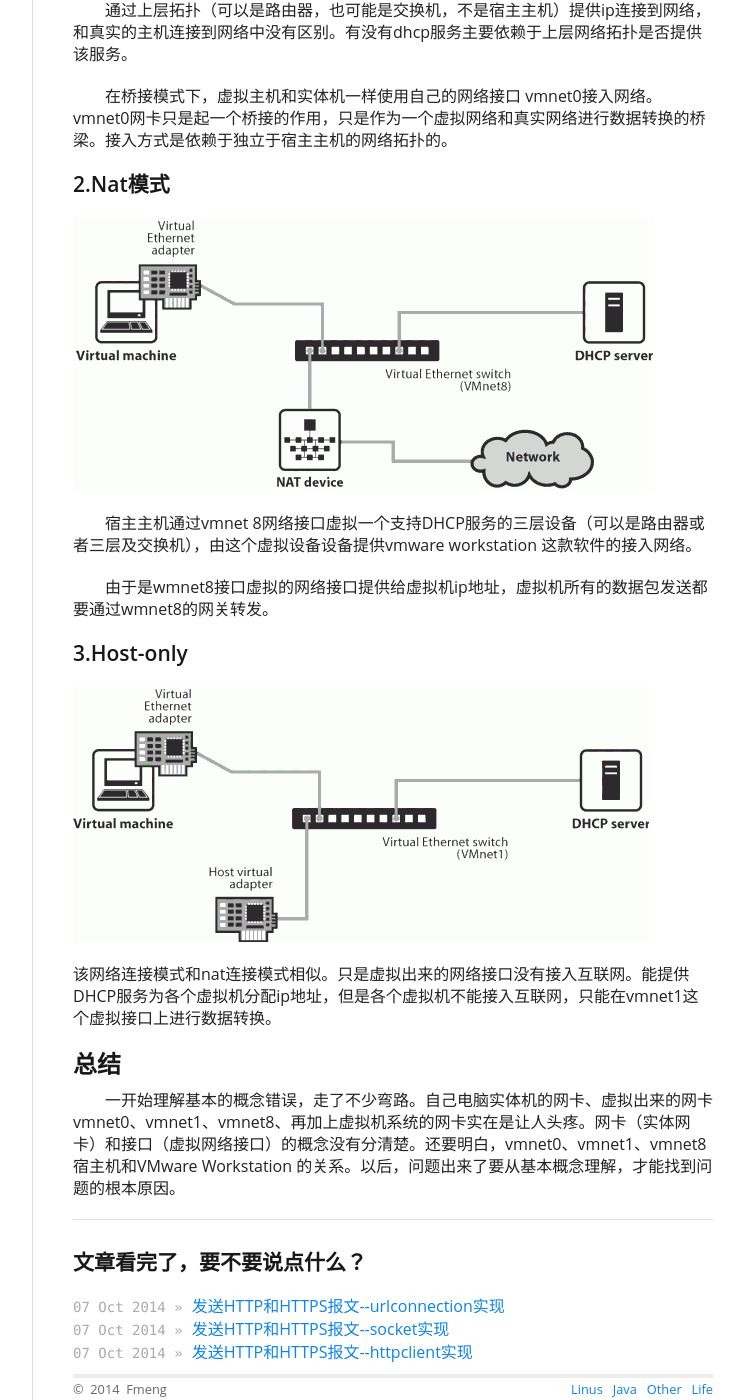
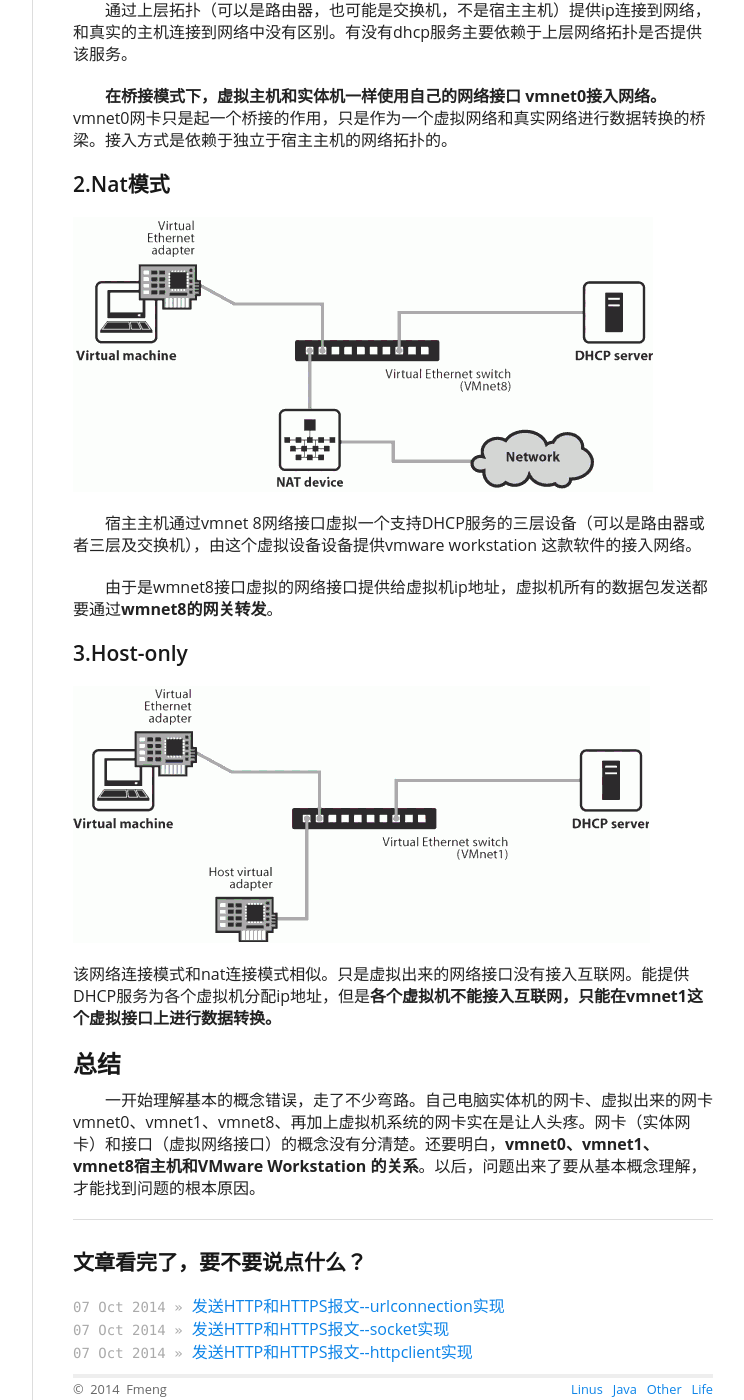
Before and after one commit to fmeng/fmeng.github.io, a Jekyll site: the page built from _posts/2014-11-19-wmware-workstation.md, in a window 1280 px wide and 1400 px high, scrolled down 909 px. Shown: the whole window, without its empty margins (378-1122 px from the left). Built offline with Jekyll 4.4.1, drawn with Linux system fonts in a browser that asks for light colours; Markdown is read by kramdown in place of the engine named in the settings; comment, search, counter and statistics services are not loaded.

Commit message:
修改强调部分

```diff
--- a/_posts/2014-11-19-wmware-workstation.md
+++ b/_posts/2014-11-19-wmware-workstation.md
@@ -24,7 +24,7 @@ Wmware Workstation 10.0 （中文）下载连接：<br/>
 
 &emsp;&emsp;通过上层拓扑（可以是路由器，也可能是交换机，不是宿主主机）提供ip连接到网络，和真实的主机连接到网络中没有区别。有没有dhcp服务主要依赖于上层网络拓扑是否提供该服务。
 
-&emsp;&emsp;在桥接模式下，虚拟主机和实体机一样使用自己的网络接口 vmnet0接入网络。vmnet0网卡只是起一个桥接的作用，只是作为一个虚拟网络和真实网络进行数据转换的桥梁。接入方式是依赖于独立于宿主主机的网络拓扑的。
+&emsp;&emsp;**在桥接模式下，虚拟主机和实体机一样使用自己的网络接口 vmnet0接入网络。**vmnet0网卡只是起一个桥接的作用，只是作为一个虚拟网络和真实网络进行数据转换的桥梁。接入方式是依赖于独立于宿主主机的网络拓扑的。
 
 ### 2.Nat模式 ###
 
@@ -32,14 +32,14 @@ Wmware Workstation 10.0 （中文）下载连接：<br/>
 
 &emsp;&emsp;宿主主机通过vmnet 8网络接口虚拟一个支持DHCP服务的三层设备（可以是路由器或者三层及交换机），由这个虚拟设备设备提供vmware workstation 这款软件的接入网络。
 
-&emsp;&emsp;由于是wmnet8接口虚拟的网络接口提供给虚拟机ip地址，虚拟机所有的数据包发送都要通过wmnet8的网关转发。
+&emsp;&emsp;由于是wmnet8接口虚拟的网络接口提供给虚拟机ip地址，虚拟机所有的数据包发送都要通过**wmnet8的网关转发**。
 
 ### 3.Host-only ###
 
 ![](/img/host-only.gif)
 
-该网络连接模式和nat连接模式相似。只是虚拟出来的网络接口没有接入互联网。能提供DHCP服务为各个虚拟机分配ip地址，但是各个虚拟机不能接入互联网，只能在vmnet1这个虚拟接口上进行数据转换。
+该网络连接模式和nat连接模式相似。只是虚拟出来的网络接口没有接入互联网。能提供DHCP服务为各个虚拟机分配ip地址，但是**各个虚拟机不能接入互联网，只能在vmnet1这个虚拟接口上进行数据转换。**
 
 ## 总结 ##
 
-&emsp;&emsp;一开始理解基本的概念错误，走了不少弯路。自己电脑实体机的网卡、虚拟出来的网卡vmnet0、vmnet1、vmnet8、再加上虚拟机系统的网卡实在是让人头疼。网卡（实体网卡）和接口（虚拟网络接口）的概念没有分清楚。还要明白，vmnet0、vmnet1、vmnet8宿主机和VMware Workstation 的关系。以后，问题出来了要从基本概念理解，才能找到问题的根本原因。
+&emsp;&emsp;一开始理解基本的概念错误，走了不少弯路。自己电脑实体机的网卡、虚拟出来的网卡vmnet0、vmnet1、vmnet8、再加上虚拟机系统的网卡实在是让人头疼。网卡（实体网卡）和接口（虚拟网络接口）的概念没有分清楚。还要明白，**vmnet0、vmnet1、vmnet8宿主机和VMware Workstation 的关系**。以后，问题出来了要从基本概念理解，才能找到问题的根本原因。
```
